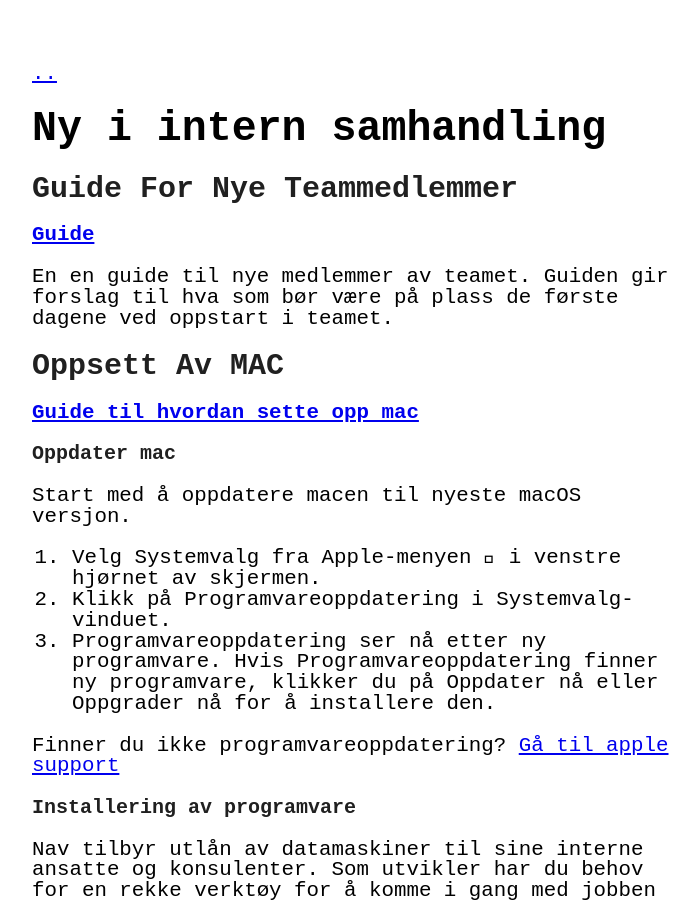
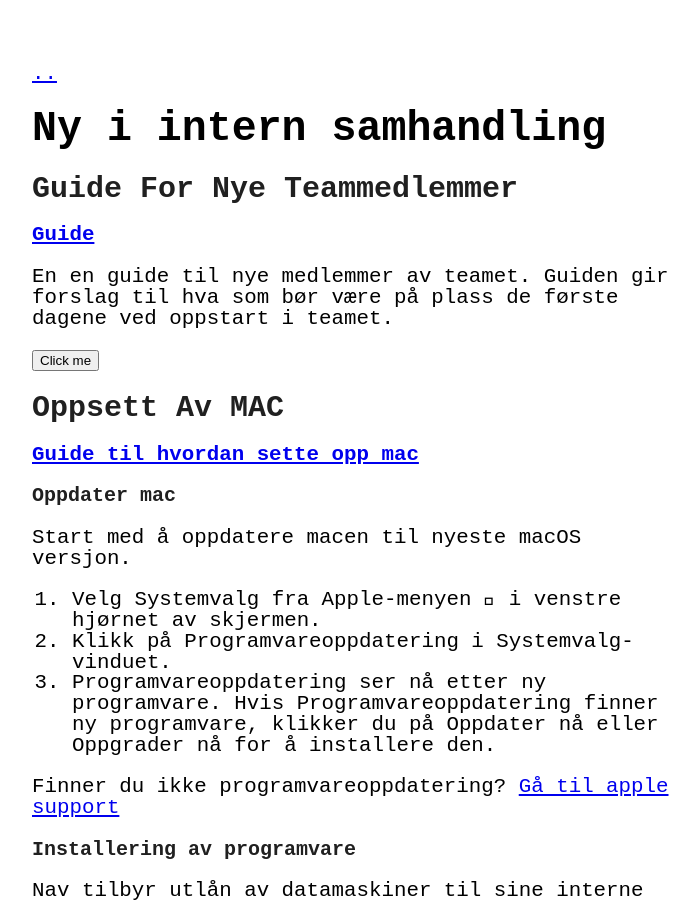
Before and after one commit to stianoverby/stianoverby.github.io, a Jekyll site: the page built from _posts/2022-10-17-ny-i-isa.markdown, in a window 1280 px wide and 900 px high. Shown: the whole window, without its empty margins (288-988 px from the left). Built offline with Jekyll 4.4.1, drawn with Linux system fonts in a browser that asks for light colours.

Commit message:
Update 2022-10-17-ny-i-isa.markdown

```diff
--- a/_posts/2022-10-17-ny-i-isa.markdown
+++ b/_posts/2022-10-17-ny-i-isa.markdown
@@ -12,6 +12,8 @@ categories: jekyll update
 
 En en guide til nye medlemmer av teamet. Guiden gir forslag til hva som bør være på plass de første dagene ved oppstart i teamet.
 
+
+<button name="button" onclick="http://www.google.com">Click me</button>
 # Oppsett Av MAC
 {: .heading}
 
```
